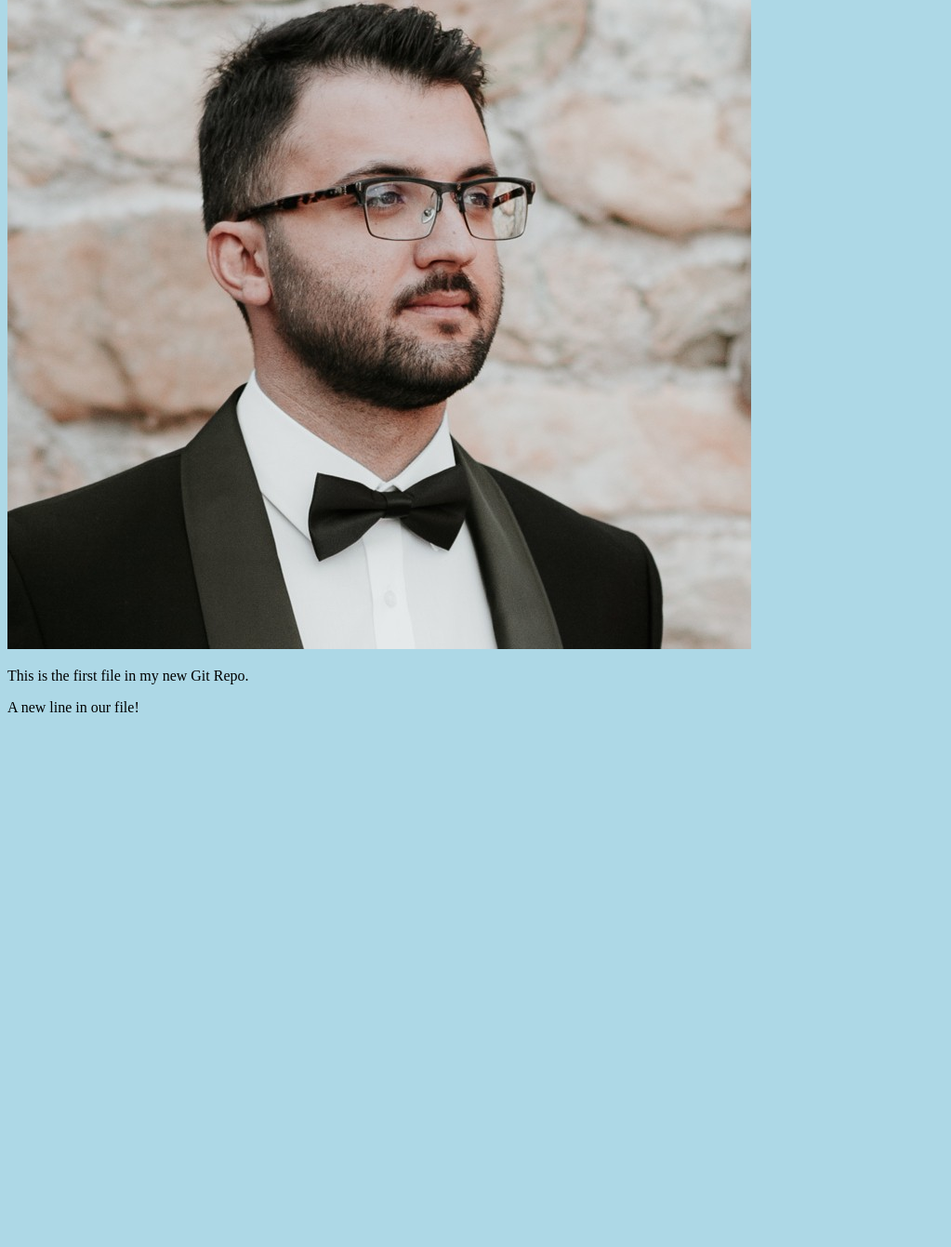
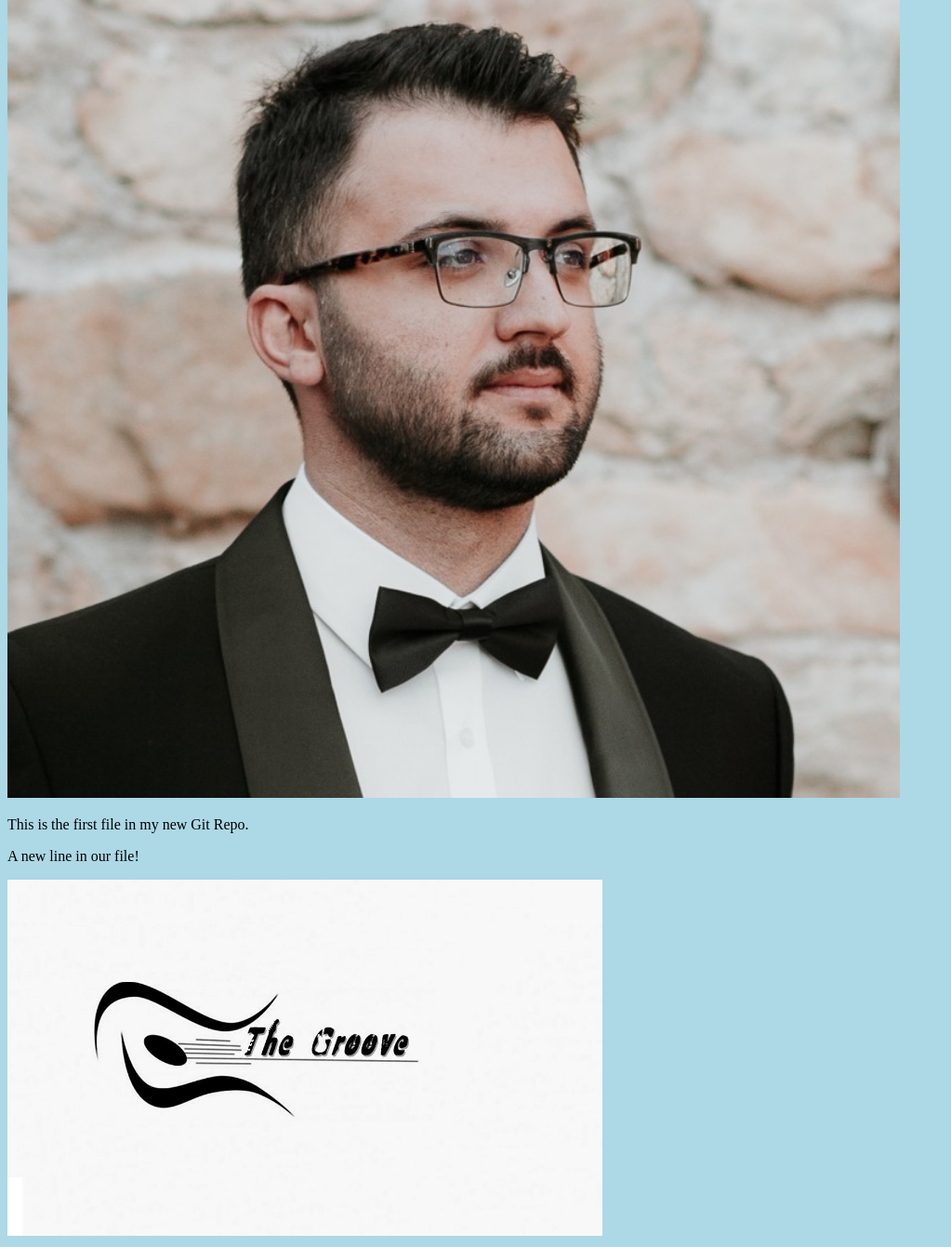
Before and after one commit to AleksandarGjorgijovski/hello-world, a plain HTML site: page index.html in a window 1280 px wide. Shown: the part 182-1523 px from the top of the page at 93% size, without its empty margins (0-1023 px from the left). Before the commit the page ends 968 px from the top, so only its background shows below. Drawn offline with Linux system fonts and the light colour scheme.

Commit message:
added new image

```diff
--- a/index.html
+++ b/index.html
@@ -7,10 +7,10 @@
 <body>
 
 <h1>Hello world!</h1>
-<div><img src="img_hello_world.jpg" alt="Hello World from Space"
-<style="width:100%;max-width:960px"></dir>
+<div><img src="img_hello_world.jpg" alt="Hello World from Space" style="width:100%;max-width:960px"></div>
 <p>This is the first file in my new Git Repo.</p>
 <p>A new line in our file!</p>
+<div><img src="img_hello_git.jpg" alt="Hello Git" style="width:100%;max-width:640px"></div>
 
 </body>
 </html>
```
Also changed, not shown: img_hello_git.jpg (added).
